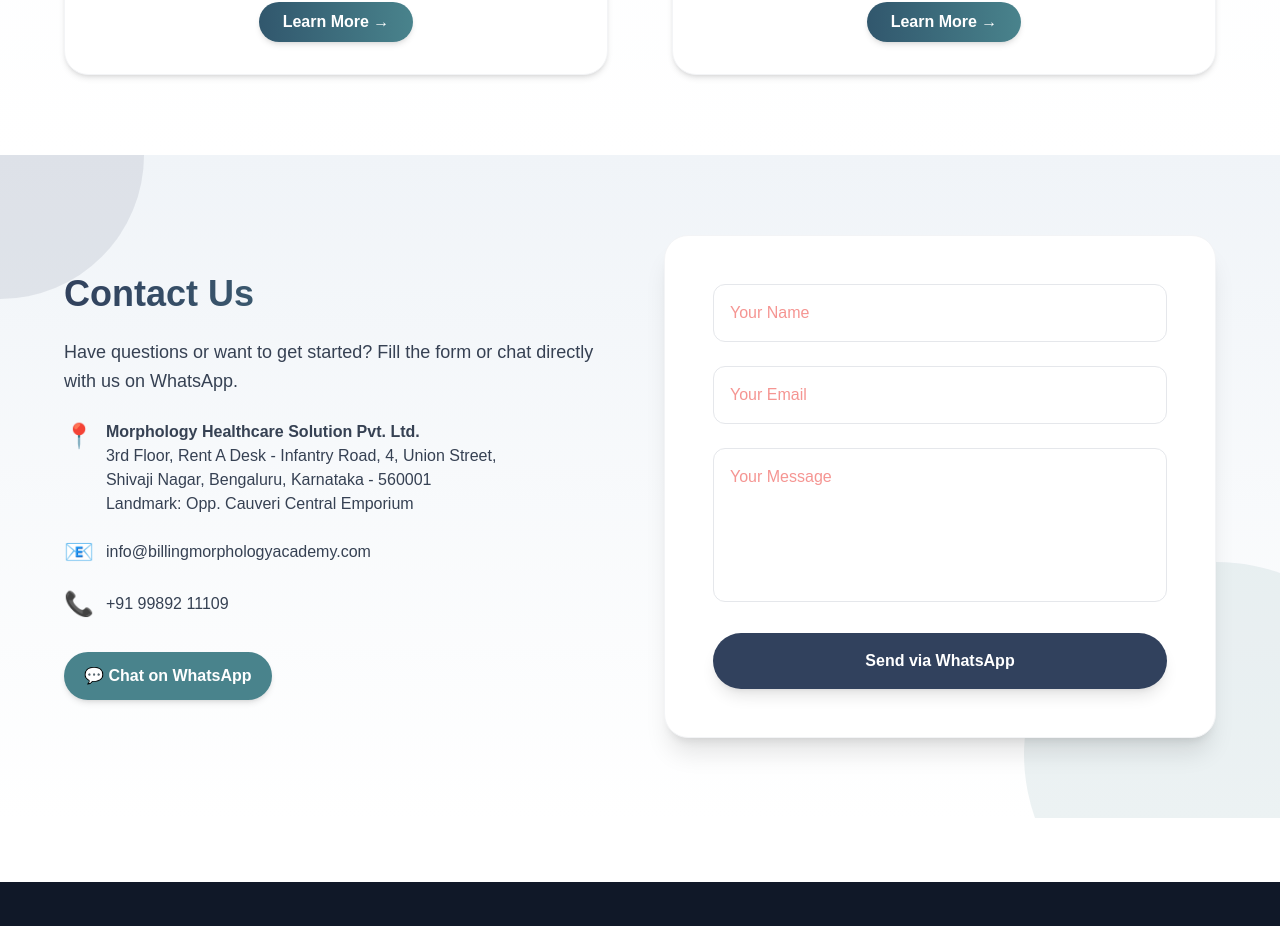
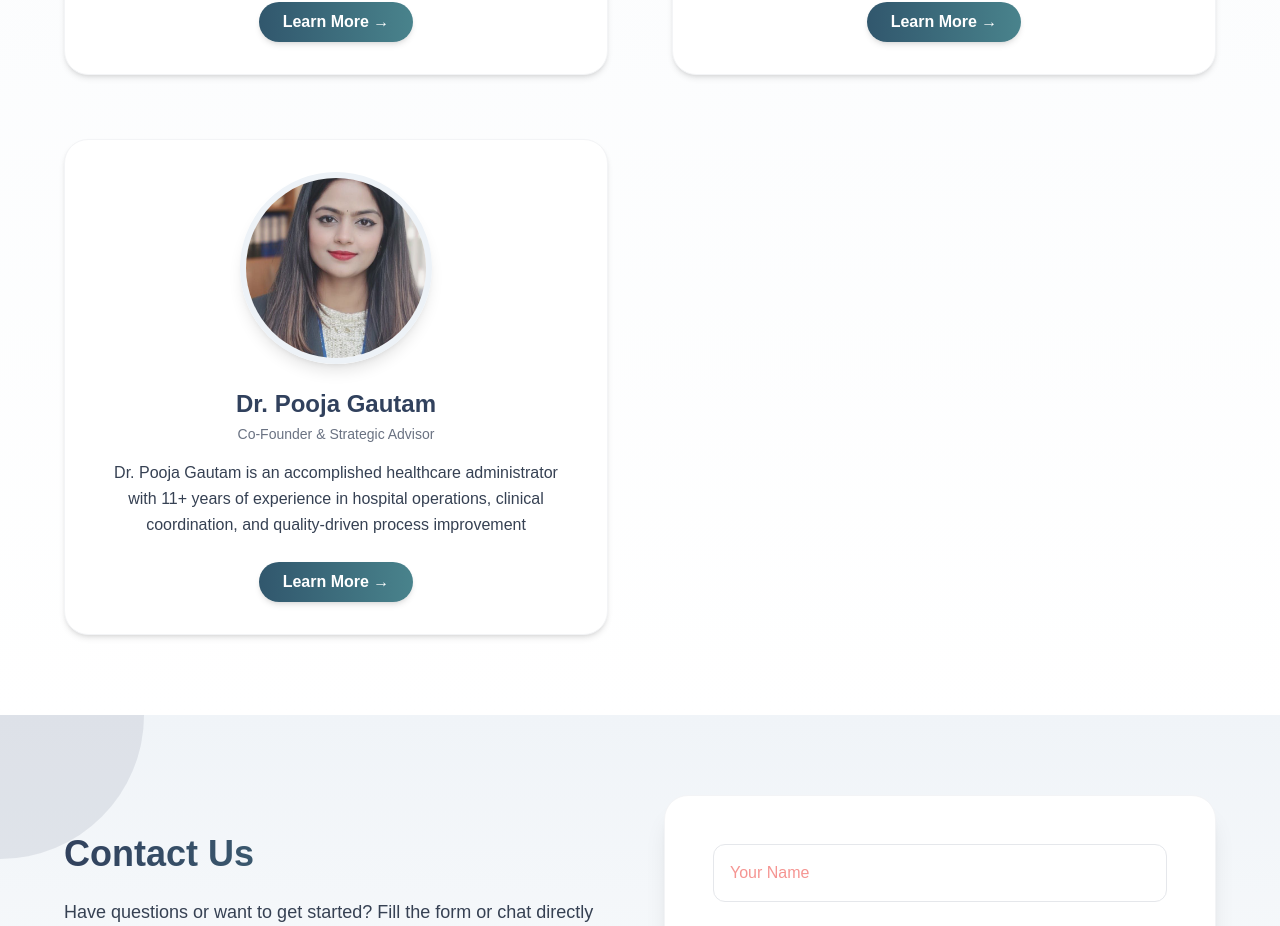
Before and after one commit to Chandan784/BillingMorphology, a Next.js app: page / in a window 1280 px wide. Shown: the part 6873-7799 px from the top of the page. Built offline with nearby package versions, Linux system fonts and the light colour scheme.

Commit message:
dr pooja photo added

```diff
--- a/src/app/components/TeamSection.jsx
+++ b/src/app/components/TeamSection.jsx
@@ -20,6 +20,13 @@ export default function TeamSection() {
       image: "/f1.jpg",
       short:
         "A visionary healthcare strategist and Ayurveda physician with 18+ years in hospital operations, healthcare management, and holistic medicine leadership.",
+    },
+    {
+      name: "Dr. Pooja Gautam",
+      role: "Co-Founder & Strategic Advisor",
+      image: "/f3.jpg",
+      short:
+        "Dr. Pooja Gautam is an accomplished healthcare administrator with 11+ years of experience in hospital operations, clinical coordination, and quality-driven process improvement",
     },
   ];
 
```
Also changed, not shown: public/f3.jpg (added).
